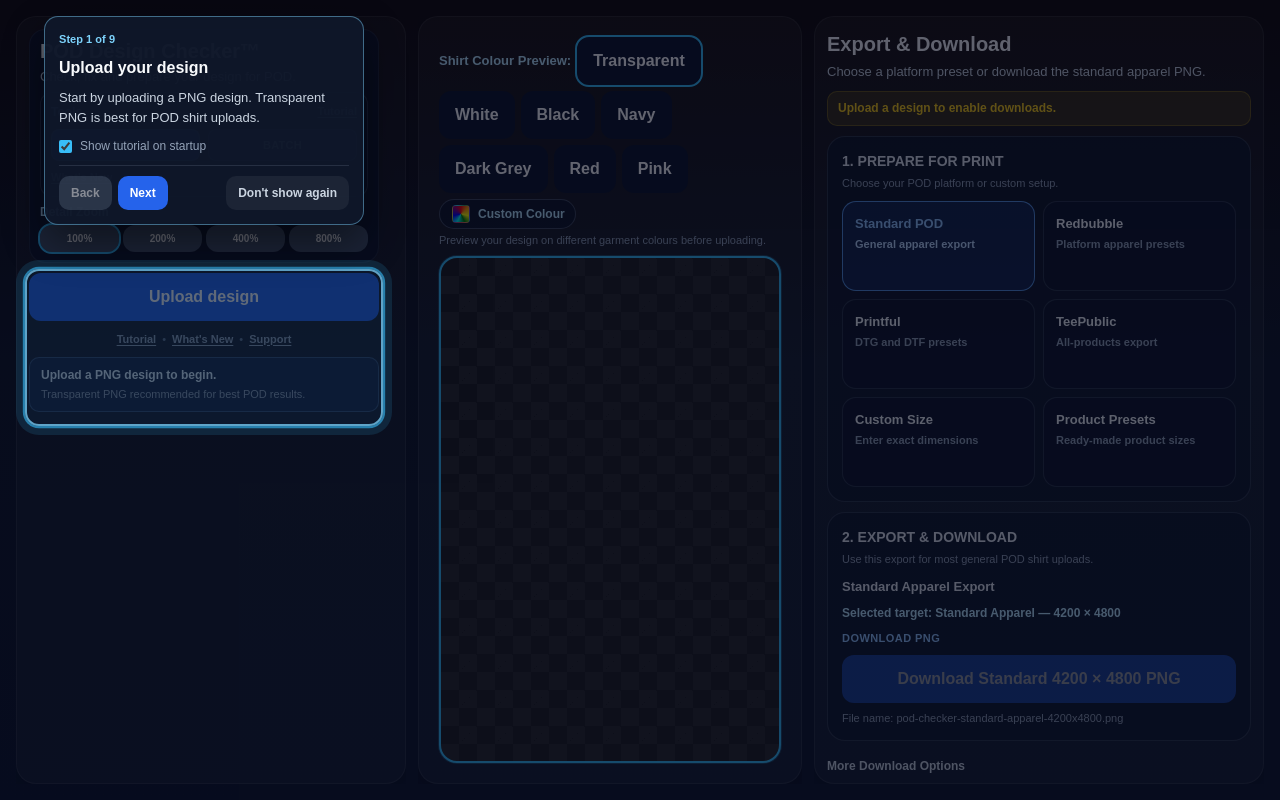
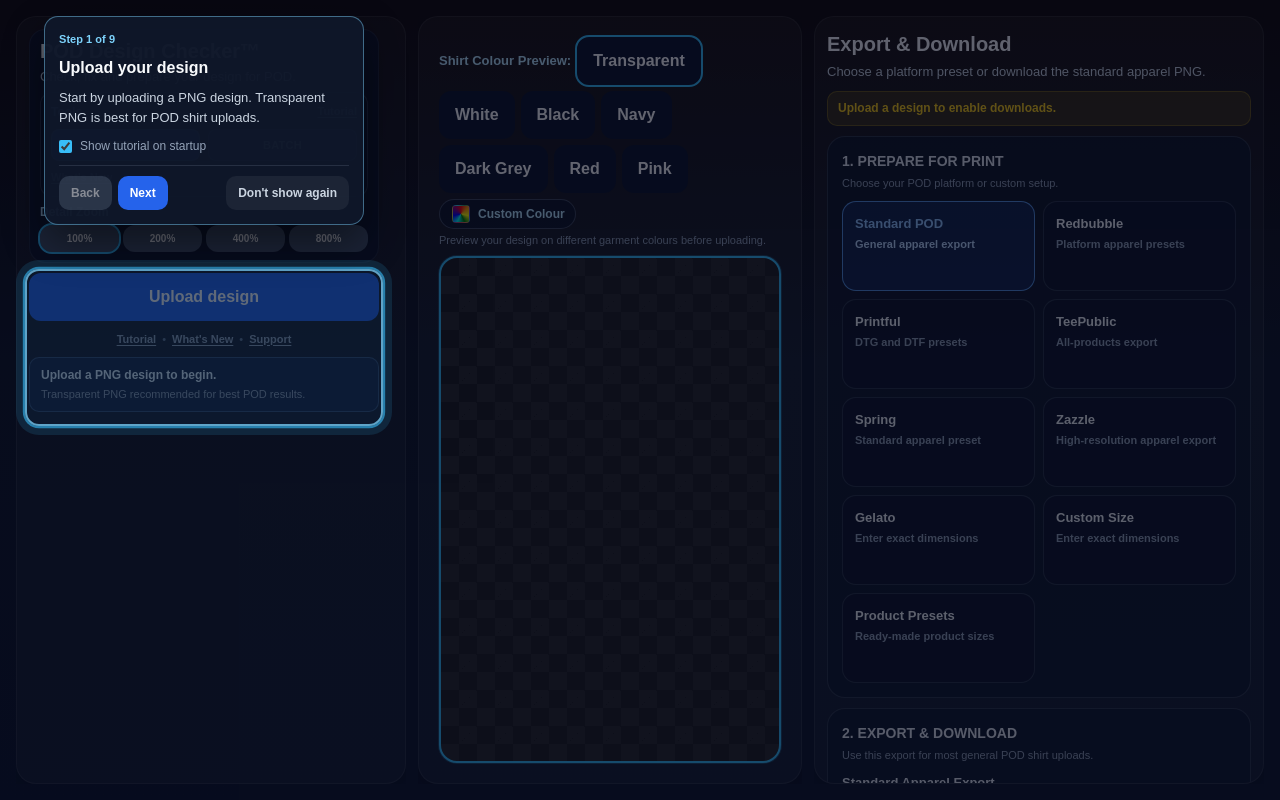
Before and after one commit to noobmacker-creator/pod-design-checker, a Next.js app: page / in a window 1280 px wide. Built offline with nearby package versions, Linux system fonts and the light colour scheme.

Commit message:
add Spring Zazzle and Gelato export options

```diff
--- a/app/components/IssueBucketsPanel.tsx
+++ b/app/components/IssueBucketsPanel.tsx
@@ -7,6 +7,10 @@ import type { RedbubblePresetId } from '../lib/redbubblePresets';
 import { redbubblePresets } from '../lib/redbubblePresets';
 import type { PrintfulPresetId } from '../lib/printfulPresets';
 import { printfulPresets } from '../lib/printfulPresets';
+import {
+  SPRING_STANDARD_APPAREL_PRESET,
+  ZAZZLE_APPAREL_HIGH_RESOLUTION_PRESET,
+} from '../lib/additionalPlatformPresets';
 
 type PreflightMark = 'pass' | 'warn' | 'fail' | 'info';
 
@@ -41,15 +45,39 @@ type IssueBucketsPanelProps = {
   setActivePresetSystem: React.Dispatch<
     React.SetStateAction<'redbubble' | 'printful' | 'teepublic'>
   >;
-  uploadTarget: 'standard' | 'redbubble' | 'printful' | 'teepublic' | 'custom' | 'presets';
+  uploadTarget:
+    | 'standard'
+    | 'redbubble'
+    | 'printful'
+    | 'teepublic'
+    | 'spring'
+    | 'zazzle'
+    | 'gelato'
+    | 'custom'
+    | 'presets';
   setUploadTarget: React.Dispatch<
-    React.SetStateAction<'standard' | 'redbubble' | 'printful' | 'teepublic' | 'custom' | 'presets'>
+    React.SetStateAction<
+      | 'standard'
+      | 'redbubble'
+      | 'printful'
+      | 'teepublic'
+      | 'spring'
+      | 'zazzle'
+      | 'gelato'
+      | 'custom'
+      | 'presets'
+    >
   >;
   handleDownloadApparelPng: () => void;
   handleDownloadRedbubblePng: () => void;
   handleDownloadPrintfulPng: () => void;
   handleDownloadTeePublicPng: () => void;
-  handleDownloadCustomPng: (width: number, height: number, presetName?: string) => void;
+  handleDownloadCustomPng: (
+    width: number,
+    height: number,
+    presetName?: string,
+    filenameLabelOverride?: string
+  ) => void;
   handleDownloadExportPackZip: (
     items: { label: string; width: number; height: number; filenameSlug: string }[]
   ) => void | Promise<void>;
@@ -161,7 +189,16 @@ function getPrintfulPreflight(
   colourProfileStatus: ColourProfileStatus,
   hasTransparency: boolean | null,
   practicalPrintDpi: number,
-  uploadTarget: 'standard' | 'redbubble' | 'printful' | 'teepublic' | 'custom' | 'presets'
+  uploadTarget:
+    | 'standard'
+    | 'redbubble'
+    | 'printful'
+    | 'teepublic'
+    | 'spring'
+    | 'zazzle'
+    | 'gelato'
+    | 'custom'
+    | 'presets'
 ): { overall: PrintfulOverallStatus; items: PreflightItem[] } {
   const findCheck = (label: string) => checks?.find((c) => c.label === label);
 
@@ -451,6 +488,8 @@ export default function IssueBucketsPanel({
   const redbubbleFileName = `${toSafeSlug(selectedRedbubblePresetData.label) || 'pod-checker-export'}-${selectedRedbubblePresetData.width}x${selectedRedbubblePresetData.height}.png`;
   const printfulFileName = `${toSafeSlug(selectedPrintfulPresetData.label) || 'pod-checker-export'}-${selectedPrintfulPresetData.width}x${selectedPrintfulPresetData.height}.png`;
   const teePublicFileName = 'teepublic-5000x5500.png';
+  const springFileName = SPRING_STANDARD_APPAREL_PRESET.filename;
+  const zazzleFileName = ZAZZLE_APPAREL_HIGH_RESOLUTION_PRESET.filename;
 
   const fileNameLineStyle: React.CSSProperties = {
     fontSize: 11,
@@ -505,13 +544,25 @@ export default function IssueBucketsPanel({
     embedded?: boolean;
   };
 
-  type UploadTarget = 'standard' | 'redbubble' | 'printful' | 'teepublic' | 'custom' | 'presets';
+  type UploadTarget =
+    | 'standard'
+    | 'redbubble'
+    | 'printful'
+    | 'teepublic'
+    | 'spring'
+    | 'zazzle'
+    | 'gelato'
+    | 'custom'
+    | 'presets';
 
   const uploadTargetOptions: { id: UploadTarget; label: string }[] = [
     { id: 'standard', label: 'Standard POD' },
     { id: 'redbubble', label: 'Redbubble' },
     { id: 'printful', label: 'Printful' },
     { id: 'teepublic', label: 'TeePublic' },
+    { id: 'spring', label: 'Spring' },
+    { id: 'zazzle', label: 'Zazzle' },
+    { id: 'gelato', label: 'Gelato' },
     { id: 'custom', label: 'Custom Size' },
     { id: 'presets', label: 'Product Presets' },
   ];
@@ -521,6 +572,10 @@ export default function IssueBucketsPanel({
     redbubble: 'Use this export when uploading apparel designs to Redbubble.',
     printful: 'Use this export when uploading DTG/DTF apparel designs to Printful.',
     teepublic: 'Use this export for TeePublic all-products upload.',
+    spring: 'Use this high-quality Spring apparel export for transparent POD artwork.',
+    zazzle:
+      'Use this high-resolution Zazzle export and confirm final placement with the chosen product guide file.',
+    gelato: 'Enter the exact Gelato product dimensions and export a transparent PNG.',
     custom: 'Enter a custom width and height for mugs, stickers, posters, and other POD products.',
     presets: 'Choose a quick generic POD export size for common product shapes.',
   };
@@ -530,6 +585,9 @@ export default function IssueBucketsPanel({
     { id: 'redbubble', title: 'Redbubble', description: 'Platform apparel presets' },
     { id: 'printful', title: 'Printful', description: 'DTG and DTF presets' },
     { id: 'teepublic', title: 'TeePublic', description: 'All-products export' },
+    { id: 'spring', title: 'Spring', description: 'Standard apparel preset' },
+    { id: 'zazzle', title: 'Zazzle', description: 'High-resolution apparel export' },
+    { id: 'gelato', title: 'Gelato', description: 'Enter exact dimensions' },
     { id: 'custom', title: 'Custom Size', description: 'Enter exact dimensions' },
     { id: 'presets', title: 'Product Presets', description: 'Ready-made product sizes' },
   ];
@@ -579,10 +637,12 @@ export default function IssueBucketsPanel({
     background: 'rgba(37, 99, 235, 0.10)',
   };
 
-  const getBoxStyle = (target: Exclude<UploadTarget, 'custom' | 'presets'>): React.CSSProperties =>
+  const getBoxStyle = (
+    target: Exclude<UploadTarget, 'custom' | 'presets' | 'gelato'>
+  ): React.CSSProperties =>
     uploadTarget === target ? { ...baseBoxStyle, ...selectedBoxStyle } : baseBoxStyle;
 
-  const getExtraPanelStyle = (target: 'custom' | 'presets'): React.CSSProperties => ({
+  const getExtraPanelStyle = (target: 'custom' | 'presets' | 'gelato'): React.CSSProperties => ({
     ...baseBoxStyle,
     ...(uploadTarget === target ? selectedBoxStyle : {}),
   });
@@ -885,6 +945,92 @@ export default function IssueBucketsPanel({
         {teePublicDownloadLabel}
       </button>
       <div style={fileNameLineStyle}>File name: {teePublicFileName}</div>
+    </div>
+  );
+
+  const renderSpringExportBox = (opts?: ExportBoxOptions) => (
+    <div key="spring" style={opts?.embedded ? embeddedBoxStyle : getBoxStyle('spring')}>
+      <div style={{ fontSize: 13, color: '#e2e8f0', fontWeight: 800 }}>Spring Export</div>
+      {uploadTarget === 'spring' && !opts?.compact && !opts?.embedded && (
+        <div style={recommendedLineStyle}>Recommended for your selected platform</div>
+      )}
+      <div style={{ fontSize: 12, color: '#cbd5e1', lineHeight: 1.4 }}>
+        Recommended standard POD artwork size published by Spring.
+        <br />
+        Use a high-quality PNG with genuine transparency where required.
+      </div>
+      <div style={{ fontSize: 12, color: '#bae6fd', fontWeight: 800 }}>
+        Target: {SPRING_STANDARD_APPAREL_PRESET.width} × {SPRING_STANDARD_APPAREL_PRESET.height} px
+      </div>
+      <div style={stepLabelStyle}>Download PNG</div>
+      <button
+        type="button"
+        onClick={() => {
+          if (!img) return;
+          handleDownloadCustomPng(
+            SPRING_STANDARD_APPAREL_PRESET.width,
+            SPRING_STANDARD_APPAREL_PRESET.height,
+            SPRING_STANDARD_APPAREL_PRESET.label,
+            'spring-standard-apparel'
+          );
+        }}
+        aria-disabled={!img}
+        style={presetDownloadButtonStyle}
+      >
+        Download Spring PNG
+      </button>
+      <div style={fileNameLineStyle}>File name: {springFileName}</div>
+    </div>
+  );
+
+  const renderZazzleExportBox = (opts?: ExportBoxOptions) => (
+    <div key="zazzle" style={opts?.embedded ? embeddedBoxStyle : getBoxStyle('zazzle')}>
+      <div style={{ fontSize: 13, color: '#e2e8f0', fontWeight: 800 }}>Zazzle Export</div>
+      {uploadTarget === 'zazzle' && !opts?.compact && !opts?.embedded && (
+        <div style={recommendedLineStyle}>Recommended for your selected platform</div>
+      )}
+      <div style={{ fontSize: 12, color: '#bae6fd', fontWeight: 800 }}>
+        {ZAZZLE_APPAREL_HIGH_RESOLUTION_PRESET.label}
+      </div>
+      <div style={{ fontSize: 12, color: '#bae6fd', fontWeight: 800 }}>
+        Target: {ZAZZLE_APPAREL_HIGH_RESOLUTION_PRESET.width} × {ZAZZLE_APPAREL_HIGH_RESOLUTION_PRESET.height} px
+      </div>
+      <div style={{ fontSize: 12, color: '#cbd5e1', lineHeight: 1.4 }}>
+        High-resolution 300 PPI export based on Zazzle&apos;s 14 × 12 inch light-apparel design area.
+        Zazzle&apos;s general apparel recommendation is 150 PPI.
+        Confirm final placement using the selected product&apos;s Zazzle Guide File.
+      </div>
+      <div style={{ fontSize: 11, color: '#94a3b8', lineHeight: 1.45 }}>
+        • Apparel, bags, hats and mousepads: general target 150 PPI
+        <br />
+        • Mugs, cards, magnets and stickers: general target 200 PPI
+        <br />
+        • Posters and photo prints: general target 300 PPI
+        <br />
+        • Exact dimensions vary by product
+      </div>
+      <div style={{ fontSize: 11, color: '#fca5a5', lineHeight: 1.4 }}>
+        Use a genuinely transparent PNG for dark apparel. Partly transparent pixels may print
+        opaque.
+      </div>
+      <div style={stepLabelStyle}>Download PNG</div>
+      <button
+        type="button"
+        onClick={() => {
+          if (!img) return;
+          handleDownloadCustomPng(
+            ZAZZLE_APPAREL_HIGH_RESOLUTION_PRESET.width,
+            ZAZZLE_APPAREL_HIGH_RESOLUTION_PRESET.height,
+            ZAZZLE_APPAREL_HIGH_RESOLUTION_PRESET.label,
+            'zazzle-apparel-high-resolution'
+          );
+        }}
+        aria-disabled={!img}
+        style={presetDownloadButtonStyle}
+      >
+        Download Zazzle PNG
+      </button>
+      <div style={fileNameLineStyle}>File name: {zazzleFileName}</div>
     </div>
   );
 
@@ -1207,14 +1353,69 @@ export default function IssueBucketsPanel({
     </div>
   );
 
+  const renderGelatoExportBox = (opts?: ExportBoxOptions) => {
+    const gelatoParsed = parseCustomExportSize(customWidth, customHeight);
+    const gelatoFileName = gelatoParsed.valid
+      ? `gelato-apparel-${gelatoParsed.width}x${gelatoParsed.height}.png`
+      : 'gelato-apparel-[width]x[height].png';
+
+    return (
+      <div key="gelato" style={opts?.embedded ? embeddedBoxStyle : getExtraPanelStyle('gelato')}>
+        <div style={{ fontSize: 13, color: '#e2e8f0', fontWeight: 800 }}>Gelato Apparel Readiness</div>
+        <div style={{ fontSize: 12, color: '#cbd5e1', lineHeight: 1.4 }}>
+          Gelato dimensions vary by product and print area.
+          <br />
+          Enter the exact pixel dimensions supplied for the selected Gelato product.
+          <br />
+          Aim for 300 DPI at final print size and avoid images below 150 DPI.
+          <br />
+          Use PNG when transparency is required.
+        </div>
+        {renderCustomSizeInputs()}
+        {gelatoParsed.valid && (
+          <div style={{ fontSize: 12, color: '#bae6fd', fontWeight: 800 }}>
+            Target: {gelatoParsed.width} × {gelatoParsed.height} px
+          </div>
+        )}
+        {customSizeError && (
+          <div style={{ fontSize: 12, color: '#fbbf24', lineHeight: 1.4 }}>{customSizeError}</div>
+        )}
+        <button
+          type="button"
+          onClick={() => {
+            if (!img) return;
+            if (!gelatoParsed.valid) {
+              setCustomSizeError(gelatoParsed.error);
+              return;
+            }
+            setCustomSizeError('');
+            handleDownloadCustomPng(
+              gelatoParsed.width,
+              gelatoParsed.height,
+              'Gelato Apparel',
+              'gelato-apparel'
+            );
+          }}
+          aria-disabled={!img}
+          style={presetDownloadButtonStyle}
+        >
+          Download Gelato PNG
+        </button>
+        <div style={fileNameLineStyle}>File name: {gelatoFileName}</div>
+      </div>
+    );
+  };
+
   const exportBoxRenderers: Record<
-    Exclude<UploadTarget, 'custom' | 'presets'>,
+    Exclude<UploadTarget, 'custom' | 'presets' | 'gelato'>,
     (opts?: ExportBoxOptions) => React.JSX.Element
   > = {
     standard: renderStandardExportBox,
     redbubble: renderRedbubbleExportBox,
     printful: renderPrintfulExportBox,
     teepublic: renderTeePublicExportBox,
+    spring: renderSpringExportBox,
+    zazzle: renderZazzleExportBox,
   };
 
   const selectedExportBoxOptions: ExportBoxOptions = {
@@ -1224,7 +1425,9 @@ export default function IssueBucketsPanel({
       uploadTarget === 'standard' ||
       uploadTarget === 'redbubble' ||
       uploadTarget === 'printful' ||
-      uploadTarget === 'teepublic',
+      uploadTarget === 'teepublic' ||
+      uploadTarget === 'spring' ||
+      uploadTarget === 'zazzle',
   };
 
   const exportDownloadSectionStyle: React.CSSProperties = {
@@ -1236,20 +1439,24 @@ export default function IssueBucketsPanel({
     gap: 10,
   };
 
-  const platformExportTargets: Exclude<UploadTarget, 'custom' | 'presets'>[] = [
+  const platformExportTargets: Exclude<UploadTarget, 'custom' | 'presets' | 'gelato'>[] = [
     'standard',
     'redbubble',
     'printful',
     'teepublic',
+    'spring',
+    'zazzle',
   ];
 
   const isPlatformTarget = (
     target: UploadTarget
-  ): target is Exclude<UploadTarget, 'custom' | 'presets'> =>
+  ): target is Exclude<UploadTarget, 'custom' | 'presets' | 'gelato'> =>
     target === 'standard' ||
     target === 'redbubble' ||
     target === 'printful' ||
-    target === 'teepublic';
+    target === 'teepublic' ||
+    target === 'spring' ||
+    target === 'zazzle';
 
   const moreDownloadTargets = platformExportTargets.filter(
     (id) => !isPlatformTarget(uploadTarget) || id !== uploadTarget
@@ -1359,6 +1566,7 @@ export default function IssueBucketsPanel({
           </div>
           {uploadTarget === 'presets' && renderProductPresetsPanel(selectedExportBoxOptions)}
           {uploadTarget === 'custom' && renderCustomSizeExportBox(selectedExportBoxOptions)}
+          {uploadTarget === 'gelato' && renderGelatoExportBox(selectedExportBoxOptions)}
           {isPlatformTarget(uploadTarget) &&
             exportBoxRenderers[uploadTarget](selectedExportBoxOptions)}
         </div>
--- /dev/null
+++ b/app/lib/additionalPlatformPresets.ts
@@ -0,0 +1,23 @@
+export type AdditionalPlatformPreset = {
+  id: 'spring-apparel' | 'zazzle-apparel-high-resolution';
+  width: number;
+  height: number;
+  filename: string;
+  label: string;
+};
+
+export const SPRING_STANDARD_APPAREL_PRESET: AdditionalPlatformPreset = {
+  id: 'spring-apparel',
+  width: 3720,
+  height: 4950,
+  filename: 'spring-standard-apparel-3720x4950.png',
+  label: 'Spring Standard Apparel',
+};
+
+export const ZAZZLE_APPAREL_HIGH_RESOLUTION_PRESET: AdditionalPlatformPreset = {
+  id: 'zazzle-apparel-high-resolution',
+  width: 4200,
+  height: 3600,
+  filename: 'zazzle-apparel-high-resolution-4200x3600.png',
+  label: 'Zazzle Apparel High Resolution',
+};
--- a/app/page.tsx
+++ b/app/page.tsx
@@ -1064,7 +1064,15 @@ export default function Page() {
   const [selectedPrintfulPreset, setSelectedPrintfulPreset] = useState<PrintfulPresetId>('dtg-dtf-apparel');
   const [activePresetSystem, setActivePresetSystem] = useState<'redbubble' | 'printful' | 'teepublic'>('redbubble');
   const [uploadTarget, setUploadTarget] = useState<
-    'standard' | 'redbubble' | 'printful' | 'teepublic' | 'custom' | 'presets'
+    | 'standard'
+    | 'redbubble'
+    | 'printful'
+    | 'teepublic'
+    | 'spring'
+    | 'zazzle'
+    | 'gelato'
+    | 'custom'
+    | 'presets'
   >('standard');
   const [customSizeFocusToken, setCustomSizeFocusToken] = useState(0);
   const [productPresetsFocusToken, setProductPresetsFocusToken] = useState(0);
@@ -2190,11 +2198,16 @@ const drawY = SHIRT_PRINT_Y + transform.offsetY * mapY + mockupOffsetY;
     setDownloadMessage('Download ready: TeePublic PNG exported.');
   }
 
-  function handleDownloadCustomPng(width: number, height: number, presetName?: string) {
+  function handleDownloadCustomPng(
+    width: number,
+    height: number,
+    presetName?: string,
+    filenameLabelOverride?: string
+  ) {
     const label = presetName ?? 'Custom';
-    const filenameSlug = presetName
-      ? `pod-checker-${toSafeSlug(presetName)}`
-      : 'pod-checker-custom';
+    const filenameSlug =
+      filenameLabelOverride ??
+      (presetName ? `pod-checker-${toSafeSlug(presetName)}` : 'pod-checker-custom');
     downloadPngForSize(
       width,
       height,
```
